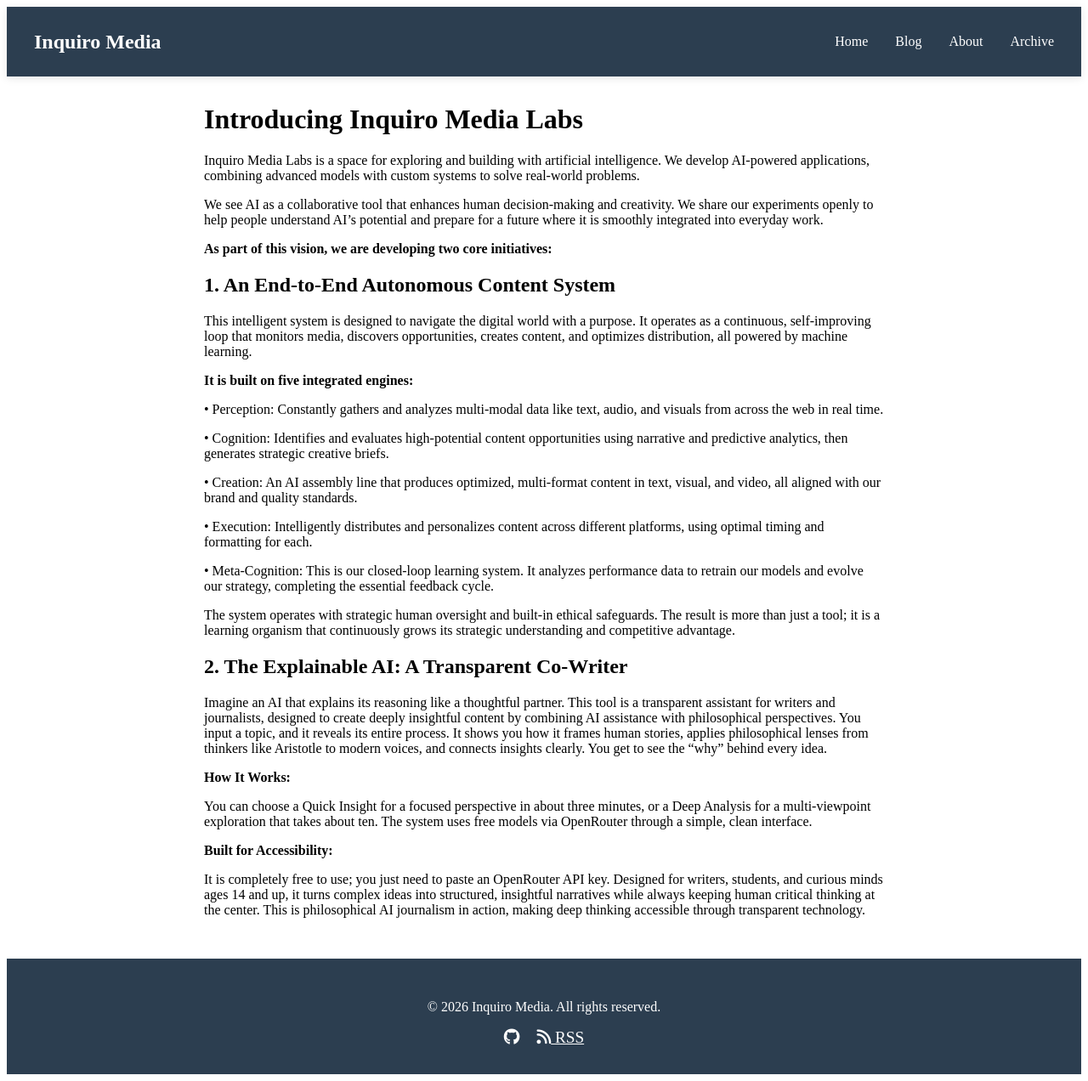
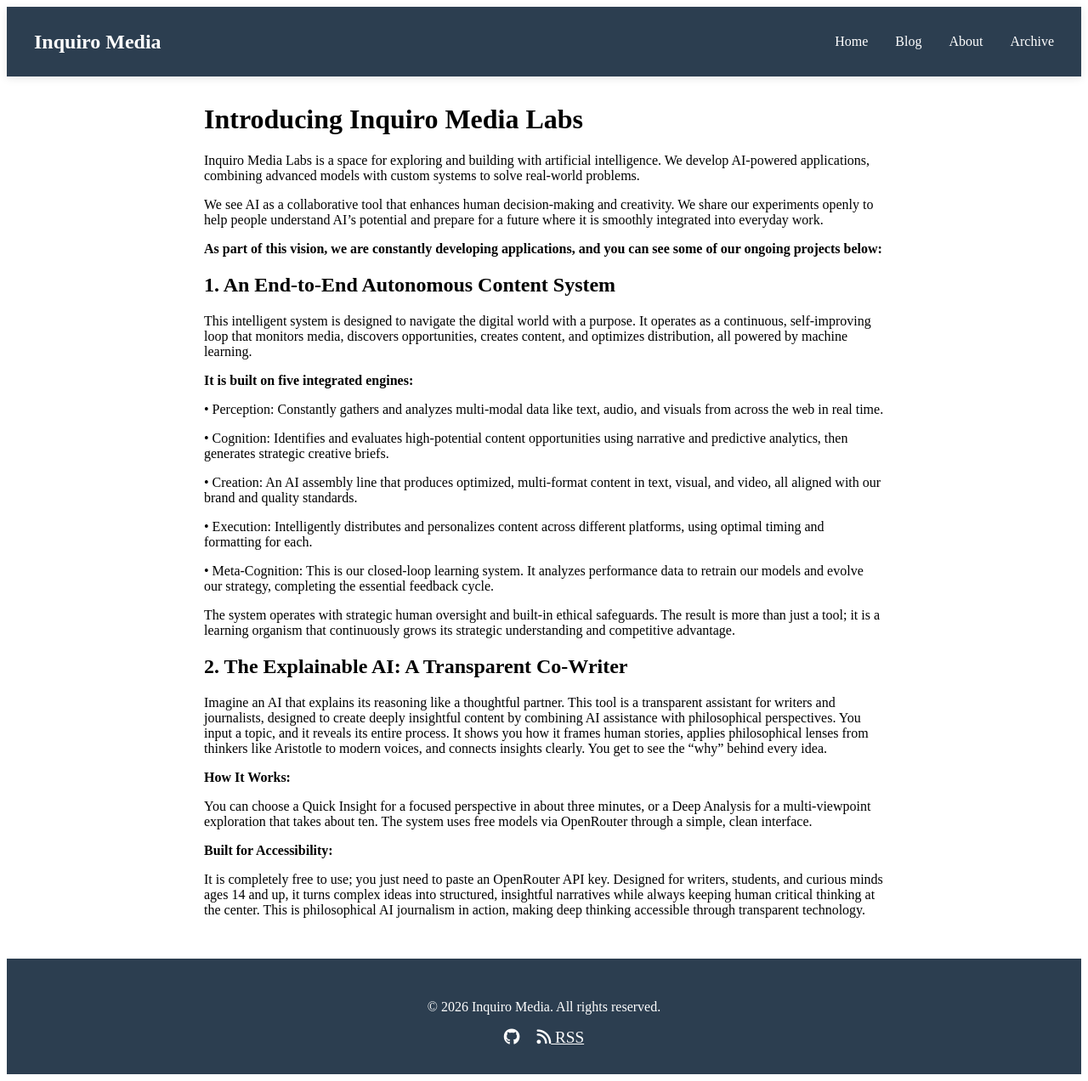
Before and after one commit to faisalmrasul/inquiro-media, a Jekyll site: the page built from _posts/2025-12-01-welcome-to-inquiro-media-labs.md, in a window 1280 px wide. Shown: the whole page at 85% size. Built offline with Jekyll 4.4.1, drawn with Linux system fonts in a browser that asks for light colours; our own code applies the rules of GitHub Pages for plain Markdown files.

Commit message:
Update 2025-12-01-welcome-to-inquiro-media-labs.md

```diff
--- a/_posts/2025-12-01-welcome-to-inquiro-media-labs.md
+++ b/_posts/2025-12-01-welcome-to-inquiro-media-labs.md
@@ -5,7 +5,7 @@ Inquiro Media Labs is a space for exploring and building with artificial intelli
 We see AI as a collaborative tool that enhances human decision-making and creativity. We share our experiments openly to help people understand AI’s potential and prepare for a future where it is smoothly integrated into everyday work.
 
 
-**As part of this vision, we are developing two core initiatives:**
+**As part of this vision, we are constantly developing applications, and you can see some of our ongoing projects below:**
 
 ## 1. An End-to-End Autonomous Content System ##
 
```
